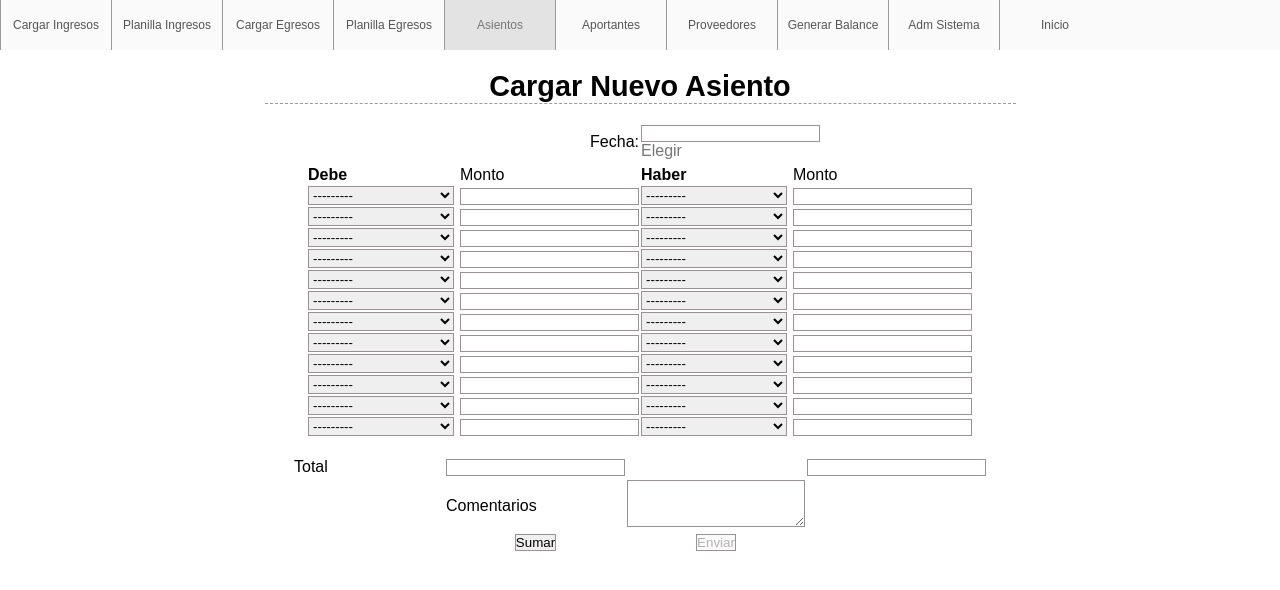
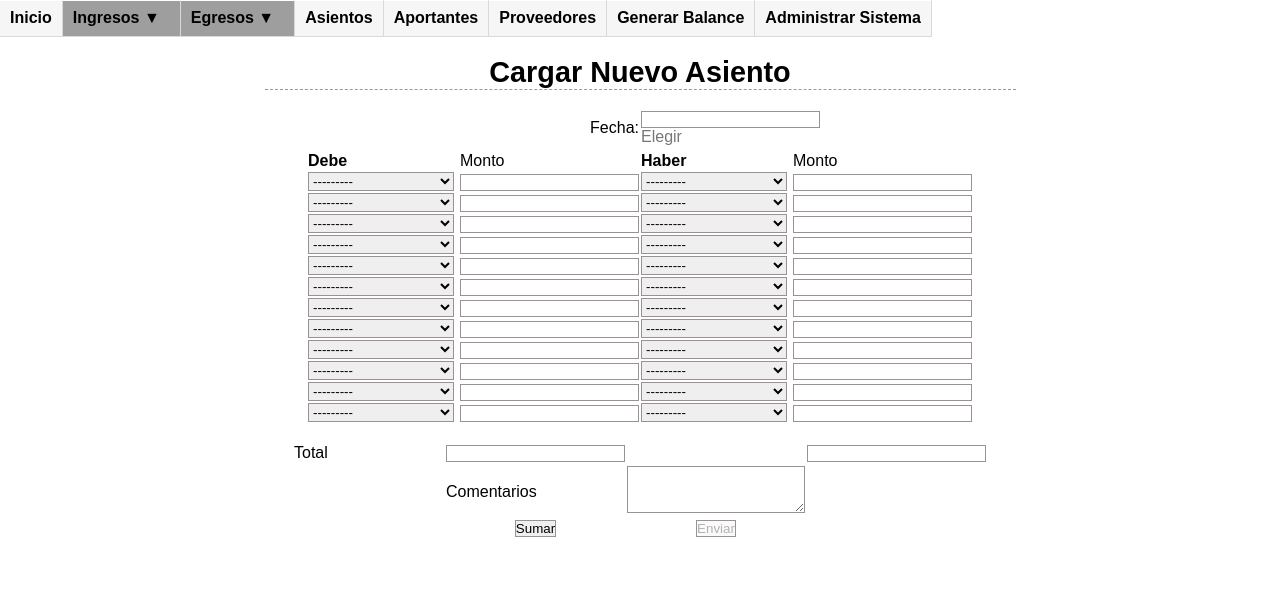
Before and after one commit to tyeltsing/contabilidad-django, a Django app: page /cargar_asiento in a window 1280 px wide. Shown: the part 81-671 px from the top of the page. Run offline with Django 3.2, Linux system fonts and the light colour scheme; tables that the repository leaves empty hold one stand-in row (values such as "Sample post"); grey boxes are pictures that could not be loaded.

Commit message:
con menu cambiado

```diff
--- a/obispado/templates/asiento/asiento.html
+++ b/obispado/templates/asiento/asiento.html
@@ -5,6 +5,8 @@
 <head profile="http://gmpg.org/xfn/11">
 	<title>Sistema de Contabilidad</title>
 	<link rel="stylesheet" href="/media/css/style.css" type="text/css" media="screen" />
+    <link href="/media/css/dropdown.css" media="screen" rel="stylesheet" type="text/css" />
+    <link href="/media/css/default.css" media="screen" rel="stylesheet" type="text/css" />
 	<meta http-equiv="content-type" content="text/html; charset=utf-8" />
 	<meta http-equiv="content-language" content="en-gb" />
 	<meta http-equiv="imagetoolbar" content="false" />
@@ -89,25 +91,54 @@ var cal1xx = new CalendarPopup("testdiv1");
 		<h1>Contabilidad</h1>
 		<h2>Sistema Contable - Obispado</h2>
 	</div>
-	<div id="navigation">
+	<!--div id="navigation">
 		<ul>
-			<li><a href="/obispado/carga_ingresos/">Cargar Ingresos</a></li>
+			<li><a href="/obispado/carga_ingresos/"class="active">Cargar Ingresos</a></li>
             <li><a href="/obispado/solicitar_planilla_ingresos/">Planilla Ingresos</a></li>
-			<li><a href="/obispado/carga_egresos/">Cargar Egresos</a></li>
+			<li><a href="/obispado/carga_egresos/" >Cargar Egresos</a></li>
             <li><a href="/obispado/solicitar_planilla_egresos/">Planilla Egresos</a></li>
-            <!--li><a href="/carga_egresos/" class="active">Cargar Egresos</a></li-->
-            <li><a href="/obispado/cargar_asiento/" class="active">Asientos</a></li>
+            <li><a href="/obispado/cargar_asiento/" >Asientos</a></li>
 			<li><a href="/obispado/admin/aportantes/aportante/">Aportantes</a></li>
 			<li><a href="/obispado/admin/proveedores/proveedor/">Proveedores</a></li>
 			<li><a href="/obispado/balances/csv/">Generar Balance</a></li>
 			<li><a href="/obispado/admin/">Adm Sistema</a></li>
             <li><a href="/">Inicio</a></li>
 		</ul>
-	</div>
+	</div-->
+    <ul id="nav" class="dropdown dropdown-horizontal">
+        <li><a href="/">Inicio</a></li>
+        <li class="dir">Ingresos ▼
+            <ul>
+                <li><a href="/obispado/carga_ingresos/">Cargar Ingresos</a></li>
+                <li><a href="/obispado/ingresos_list/">Ver Ingresos</a></li>
+                <li><a href="/obispado/solicitar_planilla_ingresos/">Planilla Ingresos</a></li>
+            </ul>
+        </li>
+        <li class="dir">Egresos ▼
+            <ul>
+                <li><a href="/obispado/carga_egresos/">Cargar Egresos</a></li>
+                <li><a href="/obispado/egresos_list/">Ver Egresos</a></li>
+                <li><a href="/obispado/solicitar_planilla_egresos/">Planilla Egresos</a></li>
+            </ul>
+        </li>
+        <li><a href="/obispado/cargar_asiento/">Asientos</a></li>
+        <li><a href="/obispado/admin/aportantes/aportante/">Aportantes</a></li>
+        <li><a href="/obispado/admin/proveedores/proveedor/">Proveedores</a></li>
+        <li><a href="/obispado/balances/csv/">Generar Balance</a></li>
+        <li><a href="/obispado/admin/">Administrar Sistema</a></li>
+
+    </ul>
+    <br></br>
 	<div id="content" align="center">
 
 <H1 align="center">Cargar Nuevo Asiento</H1>
-<H3 align="center">{{msj}}</H3>
+{% if msj %}
+			<table align="center" style="float:center;border:3px solid red;">
+			<td align="center" width="500">{{msj}}</td>
+            <tr>
+            </TABLE>
+            <br>
+{% endif %}
 <FORM action="/obispado/cargar_asiento/" METHOD="GET" name="formu">
 <table align="center" border="0">
 <td align="right" width="200">Fecha:
```
